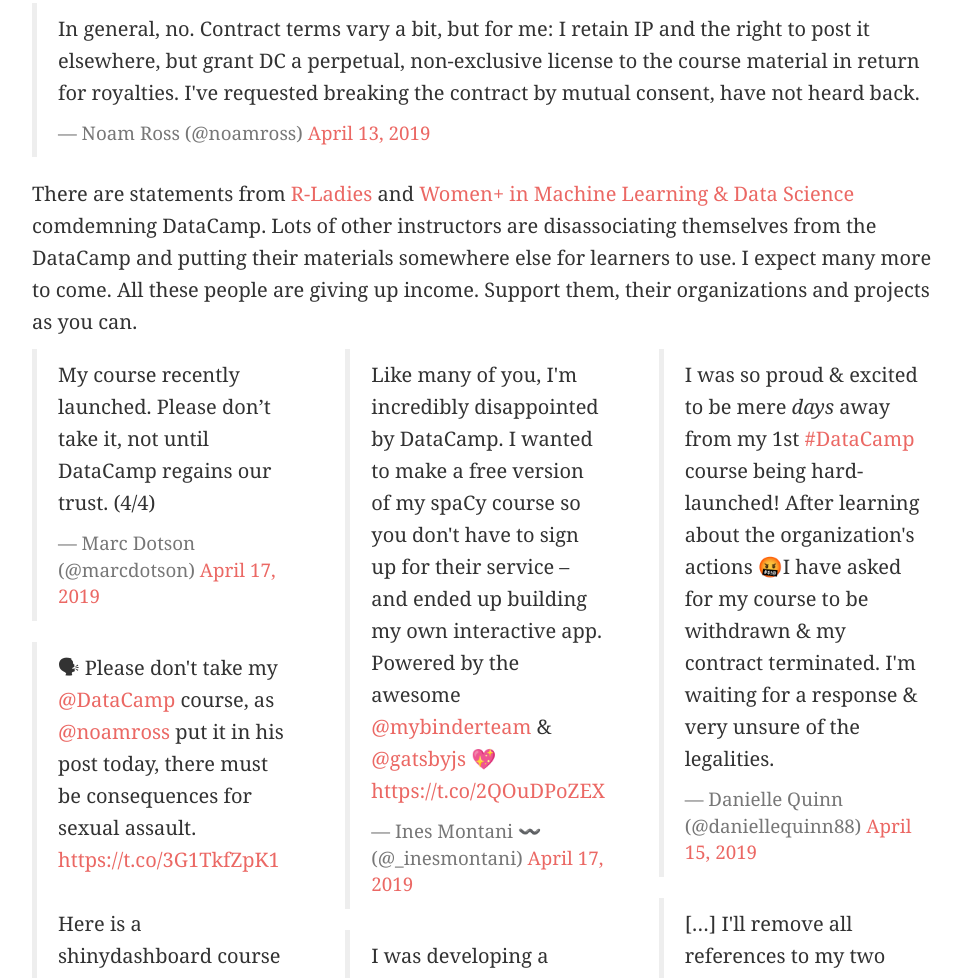
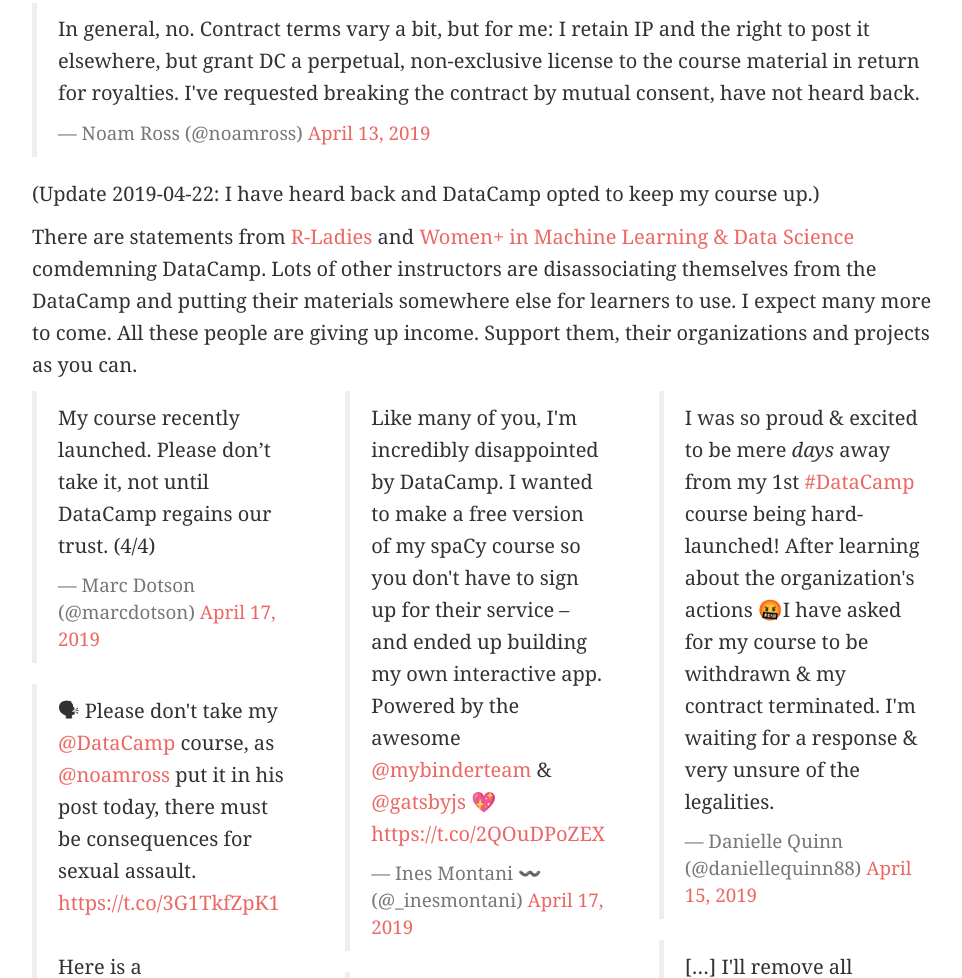
Before and after one commit to noamross/datacamp-sexual-assault, a plain HTML site: page index.html in a window 1280 px wide. Shown: the part 3744-4722 px from the top of the page, without its empty margins (153-1115 px from the left). Drawn offline with nearby package versions, Linux system fonts and the light colour scheme; some packages are replaced by stand-ins of ours.

Commit message:
Add update about my course.

```diff
--- a/index.html
+++ b/index.html
@@ -284,6 +284,7 @@ In general, no. Contract terms vary a bit, but for me: I retain IP and the right
 </p>
 — Noam Ross (<span class="citation">@noamross</span>) <a href="https://twitter.com/noamross/status/1117050638955892742?ref_src=twsrc%5Etfw">April 13, 2019</a>
 </blockquote>
+<p>(Update 2019-04-22: I have heard back and DataCamp opted to keep my course up.)</p>
 <p>There are statements from <a href="https://blog.rladies.org/post/statement-about-datacamp/">R-Ladies</a> and <a href="https://twitter.com/wimlds/status/1115734798113300481">Women+ in Machine Learning &amp; Data Science</a> comdemning DataCamp. Lots of other instructors are disassociating themselves from the DataCamp and putting their materials somewhere else for learners to use. I expect many more to come. All these people are giving up income. Support them, their organizations and projects as you can.</p>
 <div class="row">
 <div class="col-md-4">
```
Also changed, not shown: 1 other file.
